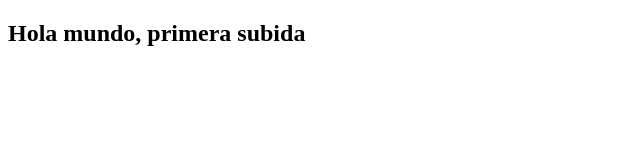
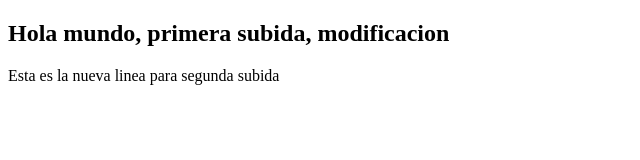
Before and after one commit to ricardosikic/lecture-2-repaso-git, a plain HTML site: page index.html in a window 1280 px wide. Shown: the whole page, without its empty margins (0-640 px from the left). Drawn offline with Linux system fonts and the light colour scheme.

Commit message:
arreglo merge conflict_1

```diff
--- a/index.html
+++ b/index.html
@@ -6,6 +6,7 @@
     <title>repaso-git</title>
 </head>
 <body>
-    <h2>Hola mundo, primera subida</h2>
+    <h2>Hola mundo, primera subida, modificacion</h2>
+    <p>Esta es la nueva linea para segunda subida</p>
 </body>
 </html>
```
